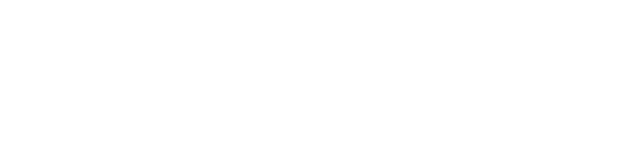
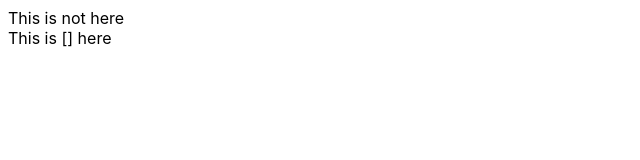
Before and after one commit to hanspln/guessingtheword, a plain HTML site: page index.html in a window 1280 px wide. Shown: the whole page, without its empty margins (0-640 px from the left). Drawn offline with Linux system fonts and the light colour scheme.

Commit message:
HTML structure set up and ready

```diff
--- a/index.html
+++ b/index.html
@@ -1,7 +1,26 @@
 <html>
 <head>
+  <style>
+    body {
+      font-family: -apple-system, BlinkMacSystemFont, 'Segoe UI', Roboto, Oxygen, Ubuntu, Cantarell, 'Open Sans', 'Helvetica Neue', sans-serif;
+      font-size: 100%;
+    }
+  </style>
+  <title>
+    Can you guess the right word?
+  </title>
 </head>
+<body>
+
+
+  <div id="origial_phrase">This is not here</div>
+  <div id="modified_phrase">This is [] here</div>
 
 
 
+
+
+
+
+</body>
 </html>
```
